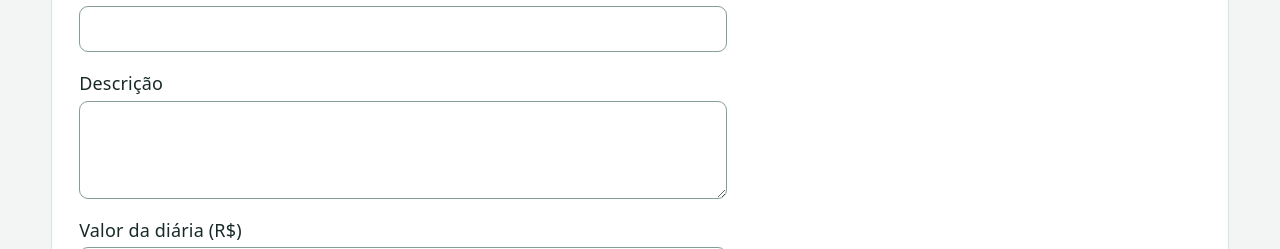
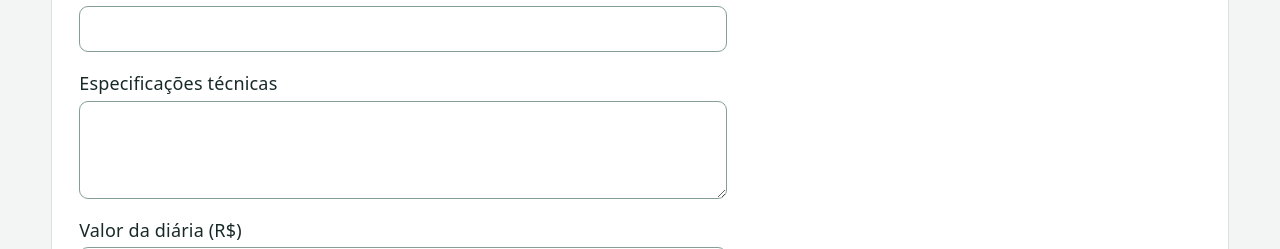
Before and after one commit to gustavotinelvf/Sistema-de-Gest-o-de-Loca-o-de-Equipamentos, a React (Vite) app in the folder frontend/: page / in a window 1280 px wide. Both pictures are taken after a click on the button "Novo modelo". Shown: the part 306-555 px from the top of the page. Built offline with nearby package versions, Linux system fonts and the light colour scheme.

Commit message:
fix(equipamento): exige especificações técnicas no cadastro

```diff
--- a/frontend/src/features/equipamento/components/NovoModeloForm.tsx
+++ b/frontend/src/features/equipamento/components/NovoModeloForm.tsx
@@ -5,7 +5,7 @@ import { z } from 'zod'
 const esquema = z.object({
   nome: z.string().trim().min(1, 'Informe o nome.').max(200),
   categoria: z.string().trim().min(1, 'Informe a categoria.').max(100),
-  descricao: z.string(),
+  descricao: z.string().trim().min(1, 'Informe as especificações técnicas.'),
   diaria: z.string().trim()
     .regex(/^\d{1,10}(?:[.,]\d{1,2})?$/, 'Informe um valor com até duas casas decimais.')
     .refine((valor) => Number(valor.replace(',', '.')) > 0, 'A diária deve ser maior que zero.'),
@@ -40,8 +40,9 @@ export function NovoModeloForm() {
         {errors.categoria && <span role="alert">{errors.categoria.message}</span>}
       </label>
       <label>
-        Descrição
-        <textarea {...register('descricao')} rows={3} />
+        Especificações técnicas
+        <textarea {...register('descricao')} rows={3} required aria-invalid={!!errors.descricao} />
+        {errors.descricao && <span role="alert">{errors.descricao.message}</span>}
       </label>
       <label>
         Valor da diária (R$)
```
